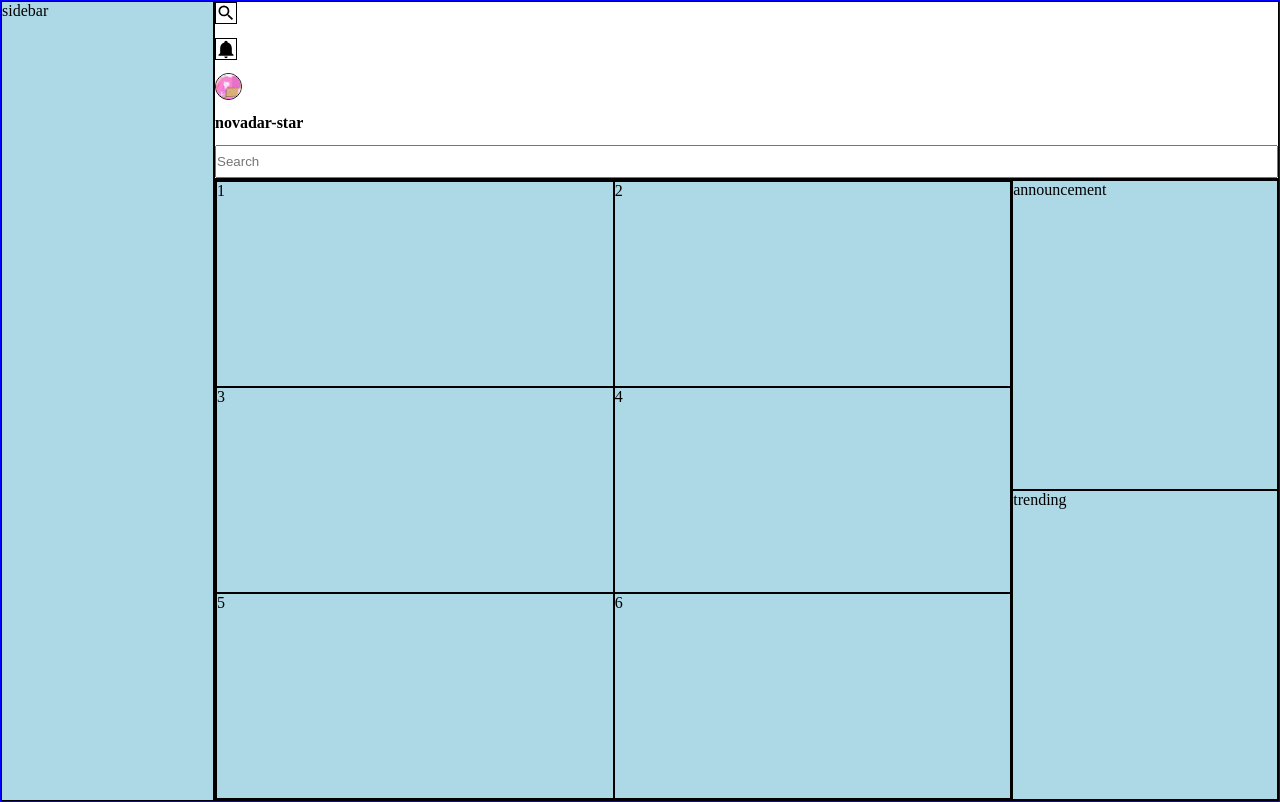
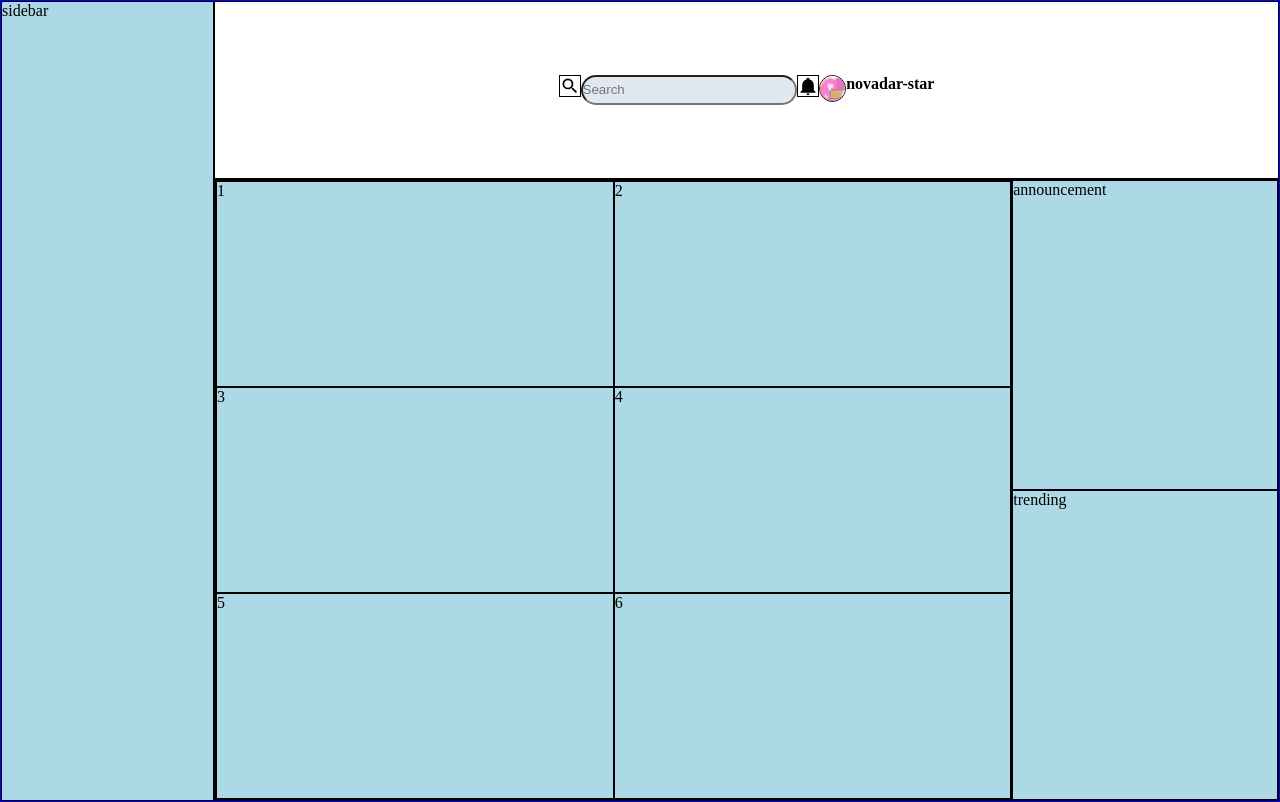
Before and after one commit to novadar-star/admin-dashboard, a plain HTML site: page index.html in a window 1280 px wide. Drawn offline with Linux system fonts and the light colour scheme.

Commit message:
Used horizontal: row to get icons side by side

```diff
--- a/index.html
+++ b/index.html
@@ -9,12 +9,14 @@
 <body>
     <div class="main-container">
         <div class="header">
+            <div class="header-icon">
+                <img src="magnify.svg" alt="search" style="width:20px;height:20px;border:1px solid black;">
+                <input type="text" placeholder="Search">
+                <img src="bell.svg" alt="search" style="width:20px;height:20px;border:1px solid black;">
+                <img src="bubble.jpg" alt="search" style="width:25px;height:25px;border:1px solid black;border-radius:50%;">
+                <p><strong>novadar-star</strong></p>
+            </div>
 
-            <img src="magnify.svg" alt="search" style="width:20px;height:20px;border:1px solid black;">
-            <img src="bell.svg" alt="search" style="width:20px;height:20px;border:1px solid black;">
-            <img src="bubble.jpg" alt="search" style="width:25px;height:25px;border:1px solid black;border-radius:50%;">
-            <p><strong>novadar-star</strong></p>
-            <input type="text" placeholder="Search">
         </div>
         <div class="sidebar">sidebar</div>
 
--- a/style.css
+++ b/style.css
@@ -57,6 +57,18 @@ body, .main-container{
 }
 
 /* design*/
-.header{
-    background-color    : white;
+
+.header-icon{
+    background-color: white;
+    display: flex;
+    flex-direction: row;
+    flex-wrap: wrap;
+    justify-content: center;
+    align-content: center;
 }
+input[type="text"]{
+    border-radius: 30px;
+    background: #E2E8F0;
+    width: 20%;
+    height: 15%;
+}
```
